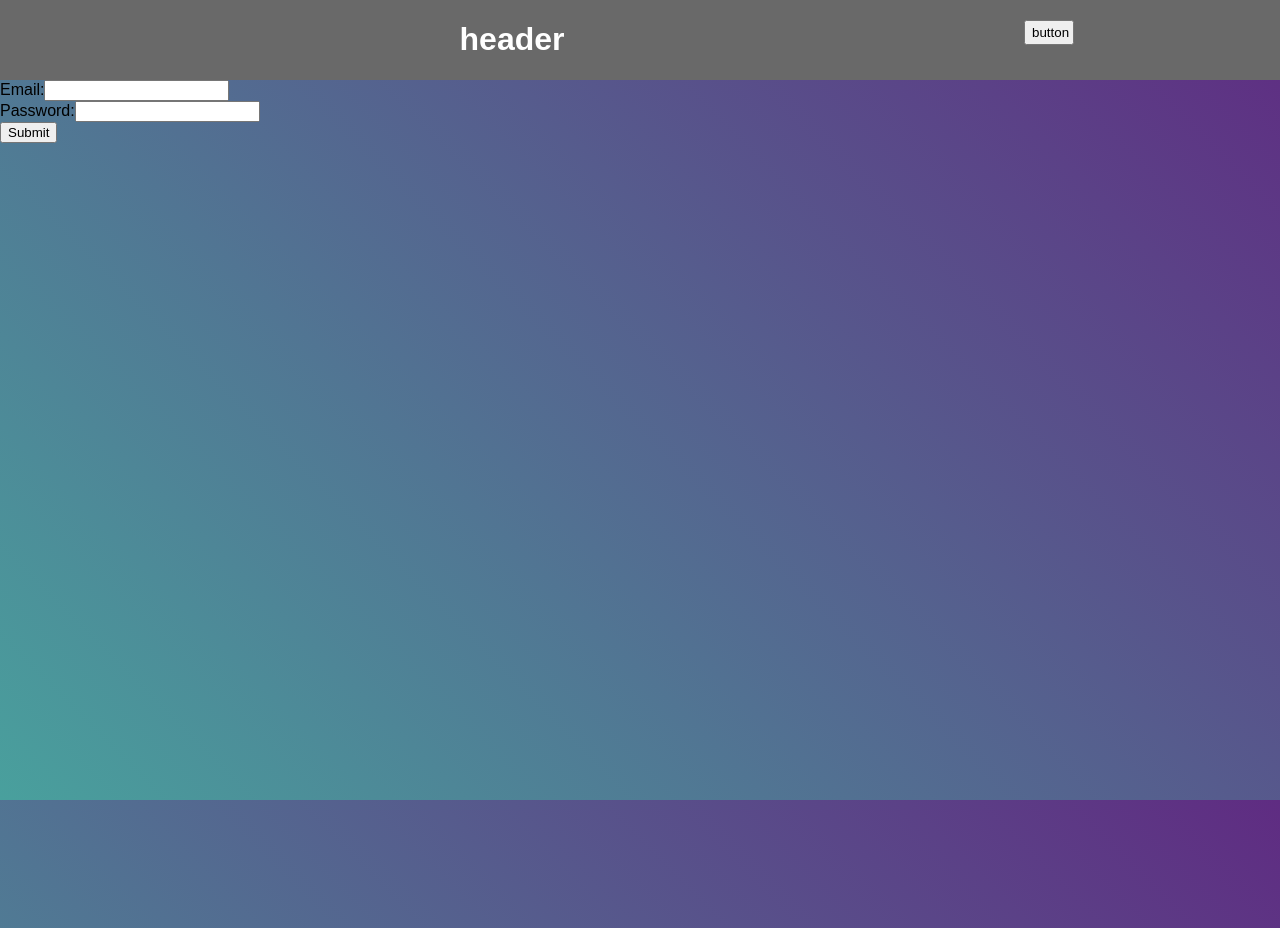
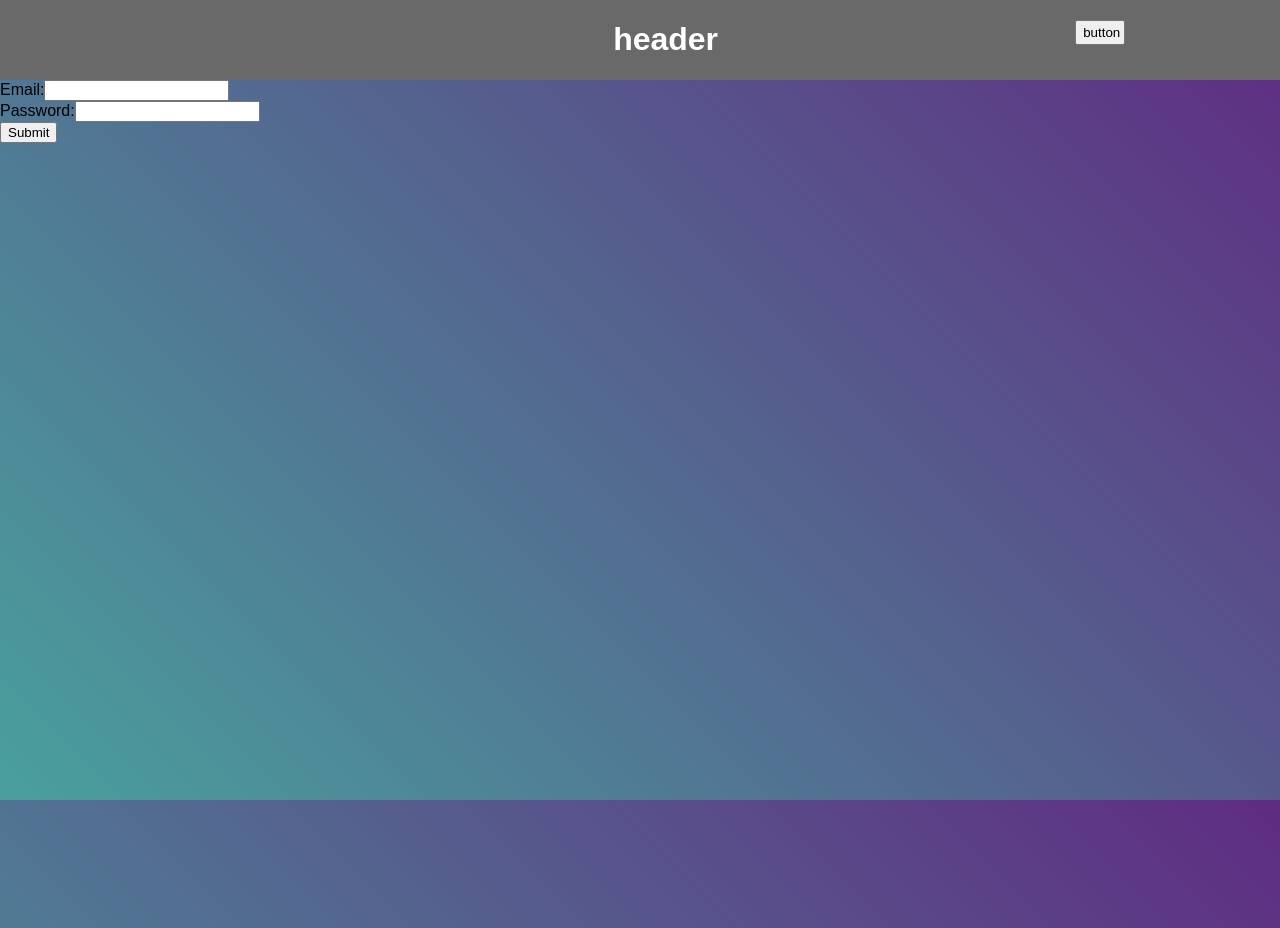
Before and after one commit to SunRises-On/WeatherApp, a React (Create React App) app in the folder frontend/: page /login in a window 1280 px wide. Built offline with nearby package versions, Linux system fonts and the light colour scheme.

Commit message:
Center Header.

```diff
--- a/frontend/src/component/style/HeaderStyle.css
+++ b/frontend/src/component/style/HeaderStyle.css
@@ -11,6 +11,7 @@
 }
 .header {
   text-align:center;
+  margin-left:20%;
   width: 80%;
 }
 .nav-left {
```
